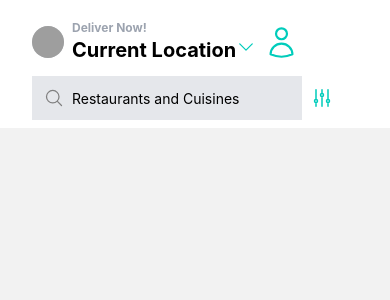
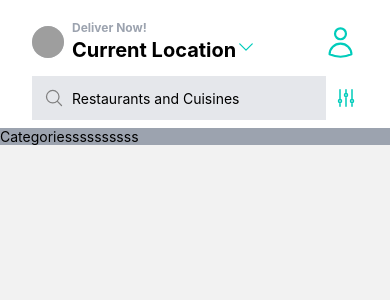
Before and after one commit to mohahasan19/deliveroo-clone, a React Native app in the folder Deliveroo-clone/: screen /Home in a window 390 px wide. Shown: the top 300 px of the page. Built offline with nearby package versions, Linux system fonts and the light colour scheme; grey boxes are pictures that could not be loaded.

Commit message:
Bug fixes + rendered categories component

```diff
--- /dev/null
+++ b/Deliveroo-clone/components/Categories.js
@@ -0,0 +1,12 @@
+import { View, Text } from 'react-native'
+import React from 'react'
+
+const Categories = () => {
+  return (
+    <View>
+      <Text>Categoriessssssssss</Text>
+    </View>
+  )
+}
+
+export default Categories
--- a/Deliveroo-clone/screens/Home.js
+++ b/Deliveroo-clone/screens/Home.js
@@ -1,8 +1,9 @@
-import { View, Text, Image, TextInput} from 'react-native'
+import { View, Text, Image, TextInput, ScrollView} from 'react-native'
 import { SafeAreaView } from 'react-native-safe-area-context'
 import {React, useLayoutEffect} from 'react'
 import { useNavigation } from '@react-navigation/native'
 import {AdjustmentsVerticalIcon, MagnifyingGlassIcon, ChevronDownIcon, UserIcon} from "react-native-heroicons/outline"
+import Categories from '../components/Categories'
 
 const Home = () => {
   const navigation = useNavigation();
@@ -15,7 +16,6 @@
 
   return (
     <SafeAreaView className="bg-white pt-5">
-      <Text>
         {/*hEADER*/}
         <View className="flex-row pb-3 items-center mx-4 space-x-2 px-4">
           <Image source={{
@@ -42,7 +42,11 @@
 
           <AdjustmentsVerticalIcon color="#00CCBB"/>
         </View>
-      </Text>
+
+        {/* Body */}
+        <ScrollView className="bg-gray-400">
+          <Categories/>
+        </ScrollView>
     </SafeAreaView>
   )
 }
```
